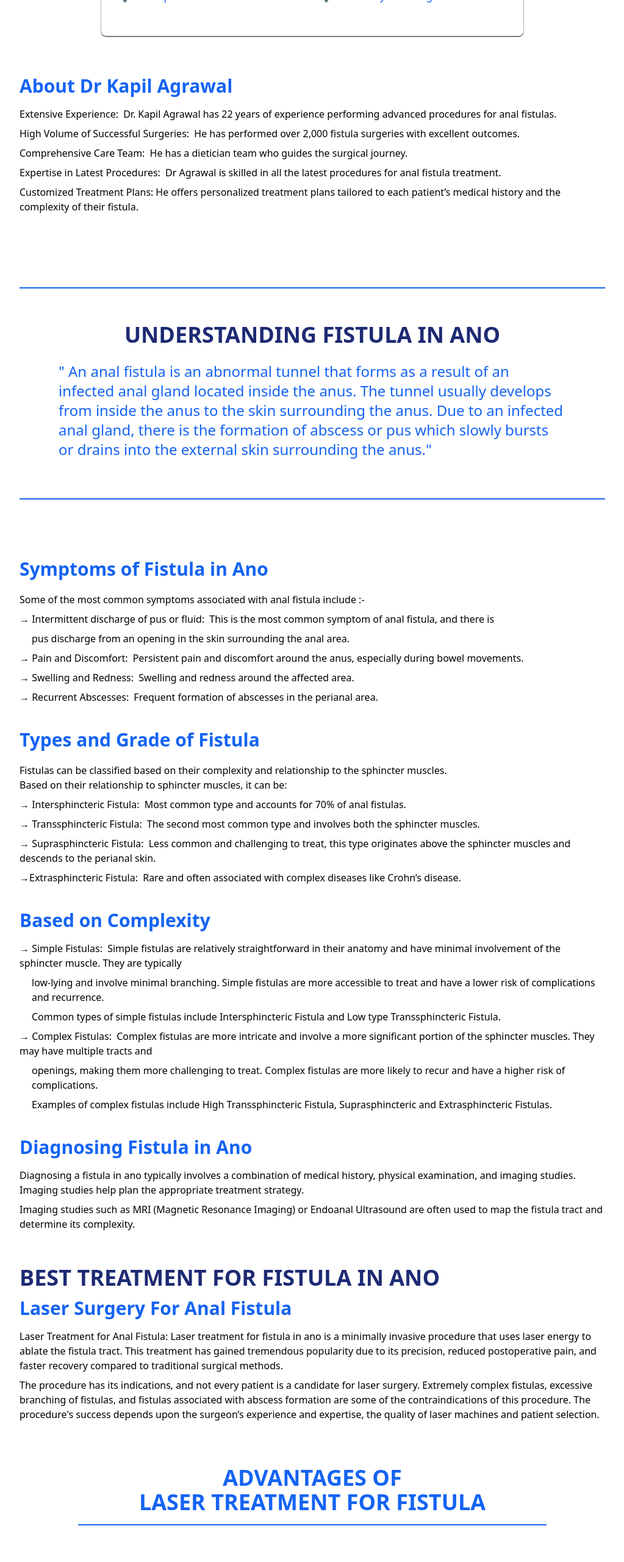
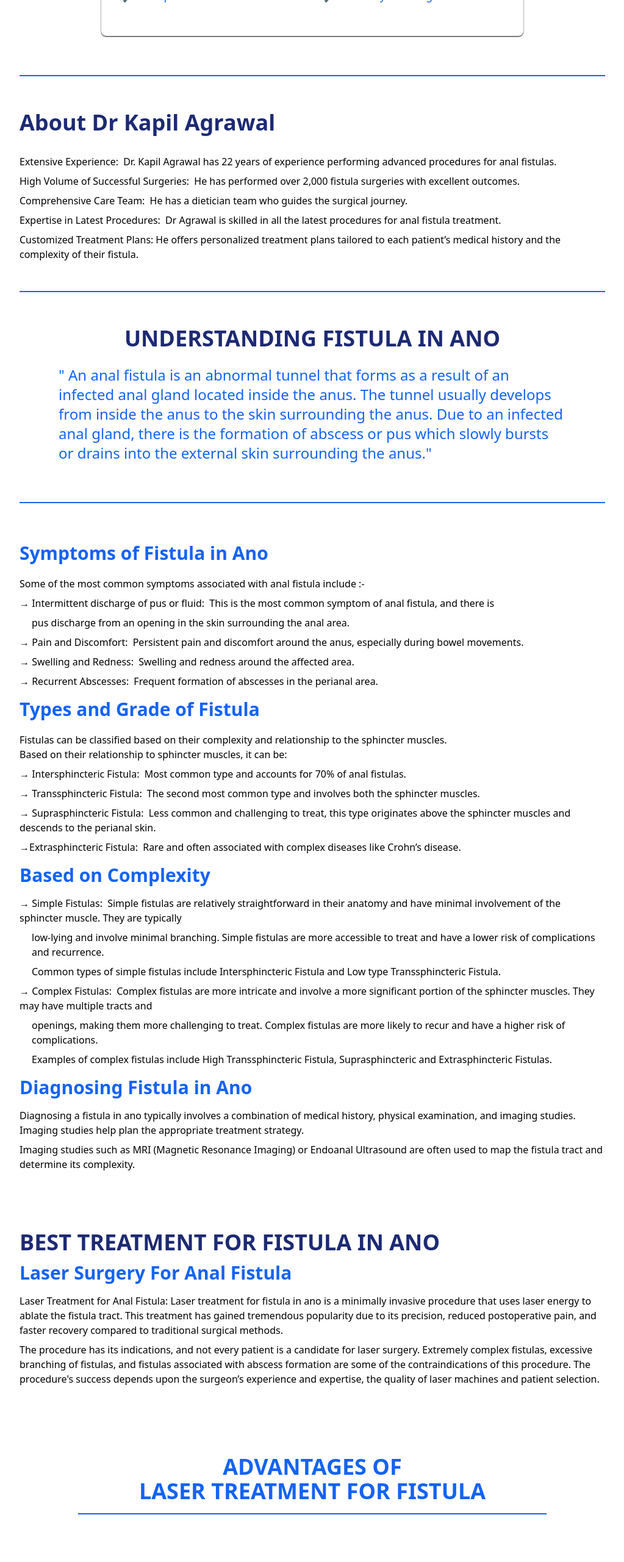
Before and after one commit to vinitvijal/Habilite-Next-Project, a Next.js app: page /surgery/anal-fistula in a window 1280 px wide. Shown: the part 840-3401 px from the top of the page at 61% size, without its empty margins (128-1151 px from the left). Built offline with nearby package versions, Linux system fonts and the light colour scheme; what tailwindcss-animated would draw is missing.

Commit message:
few changes

```diff
--- a/app/surgery/anal-fistula/page.jsx
+++ b/app/surgery/anal-fistula/page.jsx
@@ -136,13 +136,13 @@
     <div className='overflow-x-hidden'>
       <div className='w-screen'>
         <div className="max-w-screen-2xl mx-auto px-4 sm:px-10 md:px-16 ">
-
           <div>
             <div className="relative w-full">
               <img
                 src="/fistula.jpg"
                 alt="Background"
-              className="w-full object-cover opacity-200"/>
+                className="w-full object-cover opacity-200"
+              />
 
               <div className="absolute inset-0 flex items-center justify-center">
                 <h1 className="text-3xl md:text-5xl lg:text-7xl font-bold text-white px-4 py-2 rounded-md flex-col items-center justify-center text-center bg-transparent hover:bg-black hover:bg-opacity-20">
@@ -165,16 +165,15 @@
               <FeatureList features={features} />
             </motion.div>
           </div>
-             <div className="flex flex-col mx-auto px-8 md:px-16 lg:px-24 gap-10">
-                   <br />
-                   <div className=''>
+          <div className="flex flex-col mx-auto px-8 md:px-16 lg:px-24 gap-8">
+            <div className='py-8 mt-16 border-t-2 border-b-2 border-first'>
               <motion.div
                 initial={{ opacity: 0, x: -100 }}
                 whileInView={{ opacity: 1, x: 0 }}
                 viewport={{ amount: 0.3 }}
                 transition={{ duration: 0.8 }}
                 className=''>
-                          <h1 className="text-2xl md:text-3xl font-semibold mb-2 text-first">About Dr Kapil Agrawal</h1>
+                <h1 className="text-3xl md:text-4xl  font-bold my-6 text-second">About Dr Kapil Agrawal</h1>
                 <div className="mb-4">
                   <p className='pt-2'><span className="font-medium mr-1">Extensive Experience:</span> Dr. Kapil Agrawal has 22 years of experience performing advanced procedures for anal fistulas. </p>
                   <p className='pt-2'><span className="font-medium mr-1">High Volume of Successful Surgeries:</span>  He has performed over 2,000 fistula surgeries with excellent outcomes.</p>
@@ -185,7 +184,7 @@
               </motion.div>
             </div>
 
-                    <div className="py-8 mt-16 mb-8 text-center border-t-2 border-b-2 border-first">
+            <div className="pb-8 mb-8 text-center border-b-2 border-first">
               {surgeonInfo.map((info, index) => (
                 <div key={index} className="mb-8">
                   <motion.h1
@@ -197,7 +196,6 @@
                   >
                     {info.title}
                   </motion.h1>
-
                   <motion.p
                     initial={{ opacity: 0 }}
                     whileInView={{ opacity: 1 }}
@@ -209,8 +207,8 @@
                 </div>
               ))}
             </div>
+
             <div className='flex-col mb-8'>
-                         <br />
               <motion.div
               initial={{ opacity: 0, x: -100 }}
               whileInView={{ opacity: 1, x: 0 }}
@@ -227,9 +225,6 @@
                     <p className='pt-2'><span className="font-medium mr-1">→ Recurrent Abscesses:</span> Frequent formation of abscesses in the perianal area. </p>
                   </div>
                 </div>
-
-                       <br />
-
                 <div>
                   <h2 className="text-2xl md:text-3xl font-semibold mb-2 text-first">Types and Grade of Fistula</h2>
                   <div className="mb-4">
@@ -242,7 +237,6 @@
                 </div>
               </motion.div>
 
-                          <br />
               <motion.div
               initial={{ opacity: 0, x: 100 }}
               whileInView={{ opacity: 1, x: 0 }}
@@ -259,9 +253,6 @@
                     <p className='pt-2 ml-5'>Examples of complex fistulas include High Transsphincteric Fistula, Suprasphincteric and Extrasphincteric Fistulas. </p>
                   </div>
                 </div>
-
-                          <br />
-
                 <div>
                   <h2 className="text-2xl md:text-3xl font-semibold mb-2 text-first">Diagnosing Fistula in Ano</h2>
                   <div className="mb-4">
@@ -271,23 +262,22 @@
                 </div>
               </motion.div>
 
-
-                          <br />
               <motion.div
               initial={{ opacity: 0, x: -100 }}
               whileInView={{ opacity: 1, x: 0 }}
               viewport={{ amount: 0.3 }}
-                          transition={{ duration: 0.8 }}>
-                            <h1 className="text-3xl md:text-4xl font-semibold mb-2 text-second my-4">BEST TREATMENT FOR FISTULA IN ANO</h1>
+              transition={{ duration: 0.8 }}
+              className='py-16'>
+                <h1 className="text-3xl md:text-4xl  font-semibold mb-2 text-second my-4">BEST TREATMENT FOR FISTULA IN ANO</h1>
                 <h2 className="text-2xl md:text-3xl font-semibold mb-2 mt-3 text-first">
-                          Laser Surgery For Anal Fistula</h2>
+                  Laser Surgery For Anal Fistula
+                </h2>
                 <div className="mb-4">
                   <p className='pt-2'> Laser Treatment for Anal Fistula: Laser treatment for fistula in ano is a minimally invasive procedure that uses laser energy to ablate the fistula tract. This treatment has gained tremendous popularity due to its precision, reduced postoperative pain, and faster recovery compared to traditional surgical methods. </p>
                   <p className='pt-2'>The procedure has its indications, and not every patient is a candidate for laser surgery. Extremely complex fistulas, excessive branching of fistulas, and fistulas associated with abscess formation are some of the contraindications of this procedure. The procedure's success depends upon the surgeon’s experience and expertise, the quality of laser machines and patient selection. </p>
                 </div>
               </motion.div>
-                          <br />
-                          {/* card */}
+
               <div className='flex-col items-center justify-center mx-auto gap-20 my-8'>
                 <div className="text-center mb-20">
                   <motion.h1
@@ -310,8 +300,8 @@
                 initial="hidden"
                 whileInView="visible"
                 viewport={{ amount: 0.2 }}
-                             className="flex items-center justify-center grid grid-cols-1 md:grid-cols-1 max-w-6xl mx-auto">
-                             <div className="hover:bg-blue-200 p-12 border border-gray-300 border-2 hover:border-blue-500 rounded-lg shadow-md">
+                className="flex items-center justify-center  max-w-6xl mx-auto">
+                  <div className="hover:bg-blue-200 p-12 border-gray-300 border-2 hover:border-blue-500 rounded-lg shadow-md">
                     <div className="mb-4">
                       <p className='pt-2 text-center font-medium mr-1'>Some of the common advantages of Laser Treatment for Fistula include :-</p>
                       <p className='pt-2'><span className="font-medium mr-1">→ Minimally Invasive: </span>Laser treatment is less invasive than traditional surgery, resulting in more minor wounds and less tissue damage.</p>
@@ -325,14 +315,15 @@
                 </motion.div>
               </div>
 
-                        <br />
               <motion.div
               initial={{ opacity: 0, x: -100 }}
               whileInView={{ opacity: 1, x: 0 }}
               viewport={{ amount: 0.3 }}
-                          transition={{ duration: 0.8 }}>
+              transition={{ duration: 0.8 }}
+              className='pb-16'>
                 <div>
-                          <h2 className="text-2xl md:text-3xl font-semibold mb-2 text-first">VAAFT Procedure (Video-Assisted Anal Fistula Treatment)
+                  <h2 className="text-2xl md:text-3xl font-semibold mb-2  text-first">
+                    VAAFT Procedure (Video-Assisted Anal Fistula Treatment)
                   </h2>
                   <div className="mb-4">
                     <p className='pt-2'> <b> VAAFT </b>is a minimally invasive technique that uses a thin scope to visualize the entire fistula track through the camera. This allows for complete cleaning of the tract, identifying the internal opening, and closing the internal opening with a unique stapler. </p>
@@ -340,19 +331,15 @@
                     <p className='pt-2'>After closing the internal opening, laser energy is used to ablate the entire track. This laser-assisted <b> VAAFT </b> technique has given excellent results.</p>
                   </div>
                 </div>
-
-                          <br />
-
                 <div>
                   <h2 className="text-2xl md:text-3xl font-semibold mb-2 mt-3 text-first">
-                          LIFT (Ligation of Inter sphincteric Fistula Tract)</h2>
+                    LIFT (Ligation of Inter sphincteric Fistula Tract)
+                  </h2>
                   <div className="mb-4">
                     <p className='pt-2'> LIFT is a surgical technique that is used in the management of complex trans-sphincteric fistula. It significantly reduces the chances of faecal incontinence by preserving sphincter muscles.</p>
                     <p className='pt-2'>The procedure involves accessing the fistula tract between the internal and external sphincter muscles. The tract is ligated and divided, allowing it to heal from the inside out. To maximize the best outcomes, the distal tract is ablated with the help of laser energy.</p>
                   </div>
                 </div>
-
-                          <br />
 
                 <div>
                   <h2 className="text-2xl md:text-3xl font-semibold mb-2 text-first">Seton Wiring</h2>
@@ -363,36 +350,17 @@
                   </div>
                 </div>
               </motion.div>
-                          <br />
 
-
-                        <div className="flex flex-col mx-auto px-10 md:px-16 lg:px-24 gap-6">
-                          <motion.div initial={{ opacity: -2 }}
-                          whileInView={{ opacity: 1.5 }}
-                          transition={{ duration: 2 }}
-                          viewport={{ amount: 0.2 }}
-                          className='flex-col mx-6 mb-16 pt-4 md:px-24'>
-                         <div className="flex justify-center items-end m-4"><BsPinFill className='text-3xl md:text-4xl text-second' />
-                         <h1 className='font-bold text-3xl md:text-4xl text-center border-fourth border-b-2 mt-6 text-second'>FAQ</h1>
-                         </div>
-                         <div className="mb-4">
-                                {faqList.map((faq, index) => (
-                                <FAQsingle key={index} question={faq.question} answer={faq.answer} />
-                                 ))}
-                         </div>
-                         </motion.div>
-                       </div>
-
-                       <br />
               <motion.div
               initial={{ opacity: 0, x: 100 }}
               whileInView={{ opacity: 1, x: 0 }}
               viewport={{ amount: 0.3 }}
               transition={{ duration: 0.8 }}>
                 <h2 className="text-2xl md:text-3xl font-semibold mb-2 mt-3 text-first">
-                          Why Choose Us -</h2>
+                  Why Choose Us
+                </h2>
                 <div className="mb-4">
-                            <p className='pt-2'>Availability of a complete range of procedures conducted by a team of highly experienced and internationally trained surgeons.</p>
+                  <p className='pt-2'> Availability of a complete range of procedures conducted by a team of highly experienced and internationally trained surgeons.</p>
                   <p className='pt-2'>Empanelment with some of the best hospitals for fistula surgery, with state-of-the-art facilities, ensures excellent outcomes.</p>
                   <p className='pt-2'>Zero per cent Interest EMI options.</p>
                   <p className='pt-2'>Complete cashless facilities with all insurance companies.</p>
@@ -402,6 +370,23 @@
             </div>
           </div>
         </div>
+
+        <div className="flex flex-col mx-auto px-8 md:px-16 lg:px-24 gap-6">
+          <motion.div initial={{ opacity: -2 }}
+          whileInView={{ opacity: 1.5 }}
+          transition={{ duration: 2 }}
+          viewport={{ amount: 0.2 }}
+          className='flex-col mx-6 md:mx-12 mb-16 pt-4 md:px-24 border-first border-t-2'>
+            <div className="flex justify-center items-end m-4"><BsPinFill className='text-3xl md:text-4xl text-second' />
+              <h1 className='font-bold text-3xl md:text-4xl text-center border-fourth border-b-2 mt-6 text-second'>FAQ</h1>
+            </div>
+            <div className="mb-4 w-full ">
+              {faqList.map((faq, index) => (
+                <FAQsingle key={index} question={faq.question} answer={faq.answer} />
+              ))}
+            </div>
+          </motion.div>
+        </div>
       </div>
     </div>
     <Footer/>
```
Lines whose indentation alone changed are shown as unchanged.
